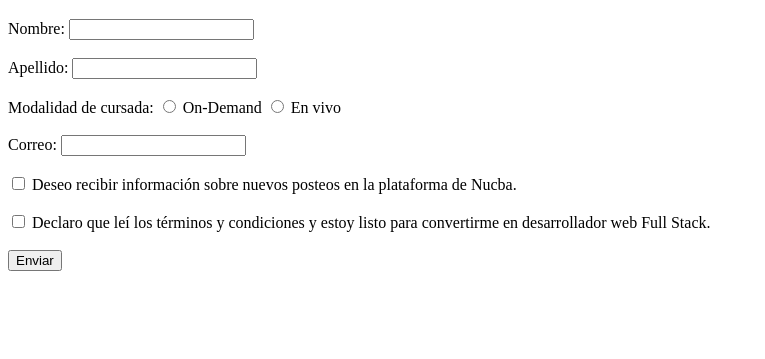
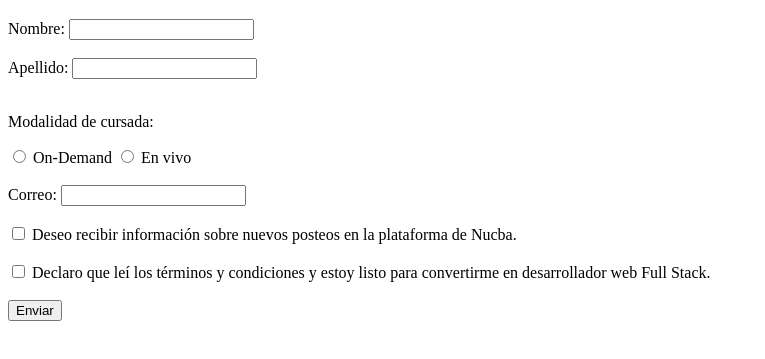
Before and after one commit to Francisco-Chung/Nucba-Entrega-de-Trabajos, a plain HTML site: page E1 Forms y Listas/ej3-formularios.html in a window 1280 px wide. Shown: the part 61-420 px from the top of the page, without its empty margins (0-765 px from the left). Drawn offline with Linux system fonts and the light colour scheme.

Commit message:
first commit

```diff
--- a/E1 Forms y Listas/ej3-formularios.html
+++ b/E1 Forms y Listas/ej3-formularios.html
@@ -17,7 +17,7 @@
         <input type="text" id="apellido" />
         <br>
         <br>
-        Modalidad de cursada:
+        <p>Modalidad de cursada:</p>
         <input type="radio" name="modalidad" id="ondemand"/>
         <label for="ondemand">On-Demand</label>
         <input type="radio" name="modalidad" id="vivo"/>
```
